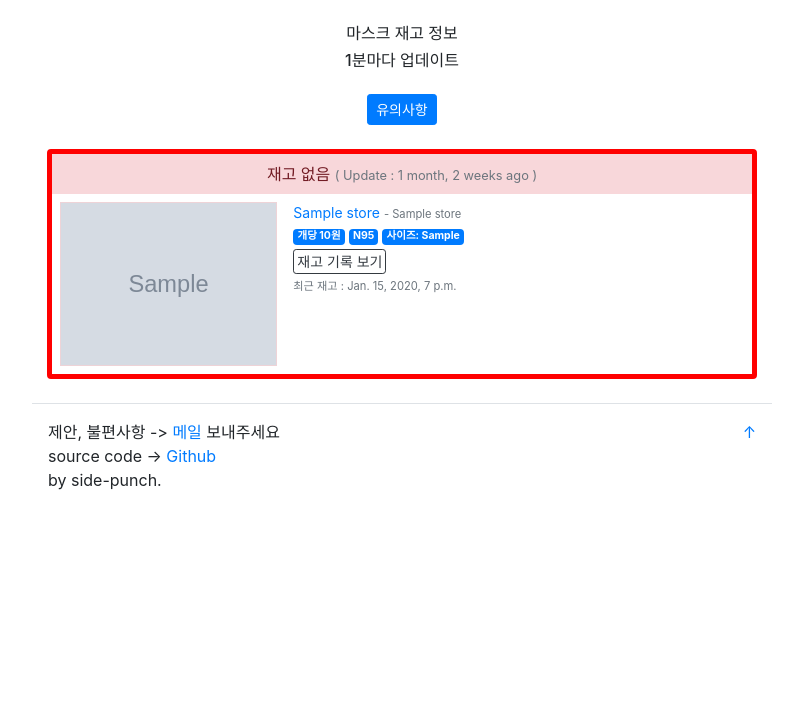
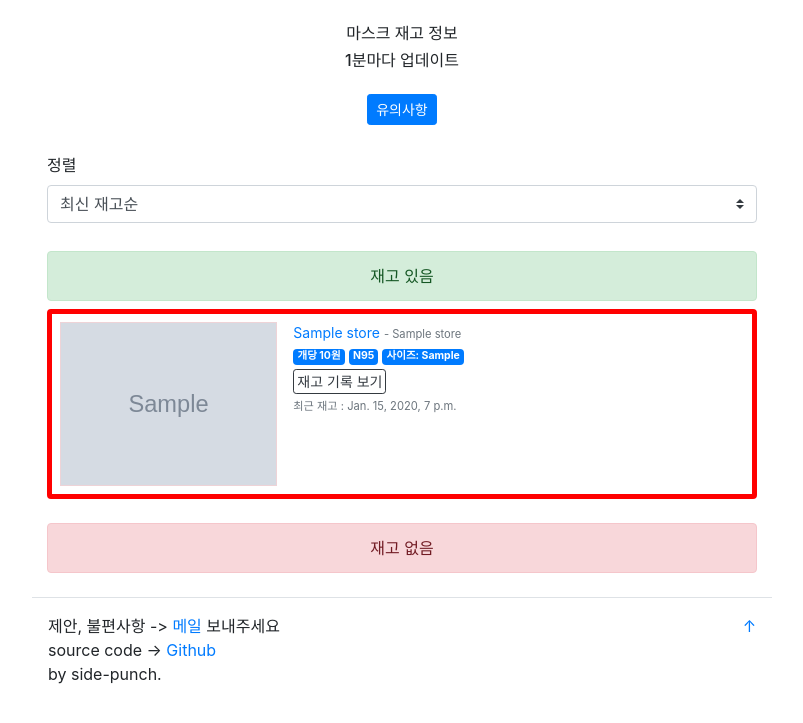
Before and after one commit to kim-sardine/masksk, a Django app: page / in a window 1280 px wide. Shown: the part 56-779 px from the top of the page, without its empty margins (238-1041 px from the left). Run offline with Django 3.2, Linux system fonts and the light colour scheme; tables that the repository leaves empty hold one stand-in row (values such as "Sample post"); grey boxes marked "Sample" are stand-in pictures; parts of the project's set-up code (start-up, migrations or seed data) failed here and were passed over; some libraries are stand-ins or nearby versions.

Commit message:
Add sorting

```diff
--- a/mask/stores/views.py
+++ b/mask/stores/views.py
@@ -3,26 +3,51 @@
 from django.shortcuts import render
 from django.http import HttpResponse
 from django.utils import timezone
-from django.views.decorators.cache import cache_page
 from django.db.models import F
-from django.contrib import messages
 
 from mask.stores.crawler import is_mask_available
 from mask.stores.models import Store
 
 logger = logging.getLogger(__name__)
 
-@cache_page(60)
+
 def main_view(request):
     context = {}
 
-    stores = Store.objects.prefetch_related('stock_histories').filter(is_visible=True) \
-        .order_by(
-            '-now_in_stock',
-            F('recent_in_stock_date').desc(nulls_last=True),
-            'mall_title',
-        )
-    context['stores'] = stores
+    stores = Store.objects.prefetch_related('stock_histories').filter(is_visible=True).order_by('product_title')
+
+    sort_dict = [
+        {
+            'value': '?sort=price',
+            'title': '가격순',
+            'selected': '',
+        },
+        {
+            'value': '?sort=mall_title',
+            'title': '쇼핑몰 이름순',
+            'selected': '',
+        },
+        {
+            'value': '/',
+            'title': '최신 재고순',
+            'selected': '',
+        },
+    ]
+
+    sort = request.GET.get('sort', '')
+    if sort == 'price':
+        stores = stores.order_by(F('price').asc(nulls_last=True))
+        sort_dict[0]['selected'] = 'selected'
+    elif sort == 'mall_title':
+        stores = stores.order_by('mall_title')
+        sort_dict[1]['selected'] = 'selected'
+    else:
+        stores = stores.order_by(F('recent_in_stock_date').desc(nulls_last=True))
+        sort_dict[2]['selected'] = 'selected'
+
+    context['now_in_stock_stores'] = stores.filter(now_in_stock=True)
+    context['not_in_stock_stores'] = stores.filter(now_in_stock=False)
+    context['sort_dict'] = sort_dict
 
     datetime_korea = timezone.localtime()
     if datetime_korea.hour > 22 or datetime_korea.hour < 8:
--- a/mask/templates/stores/include/store_list_each.html
+++ b/mask/templates/stores/include/store_list_each.html
@@ -1,14 +1,6 @@
 {% load humanize %}
 
 <div class="card mb-2 {{store.card_class}}">
-    <div class="row no-gutters">
-        <div class="text-center w-100 p-2 {{store.alert_class}}">
-            {{store.now_in_stock_display}}
-            <small class="text-muted">
-                ( Update : {{store.modified_at|naturaltime}} )
-            </small>
-        </div>
-    </div>
     <div class="row no-gutters">
         <div class="col-4">
             <div class="m-2">
--- a/mask/templates/stores/main.html
+++ b/mask/templates/stores/main.html
@@ -22,8 +22,29 @@
 </div>
 
 <div class="col-lg-8 mx-auto my-4">
-    <div class="bg-white rounded box-shadow">
-        {% for store in stores %}
+    <div class="form-group mb-4">
+        <label class="my-1 mr-2" for="sort">정렬</label>
+        <select class="custom-select my-1 mr-sm-2" id="sort" onchange="location = this.value;">
+            {% for sort in sort_dict %}
+                <option value="{{sort.value}}" {{sort.selected}}>{{sort.title}}</option>
+            {% endfor %}
+        </select>
+    </div>
+
+    <div class="mb-4">
+        <div class="alert alert-success text-center" role="alert" style="margin-bottom: 0.5rem;">
+            재고 있음
+        </div>
+        {% for store in now_in_stock_stores %}
+            {% include "stores/include/store_list_each.html" with store=store %}
+        {% endfor %}
+    </div>
+
+    <div class="">
+        <div class="alert alert-danger text-center" role="alert" style="margin-bottom: 0.5rem;">
+            재고 없음
+        </div>
+        {% for store in not_in_stock_stores %}
             {% include "stores/include/store_list_each.html" with store=store %}
         {% endfor %}
     </div>
```
